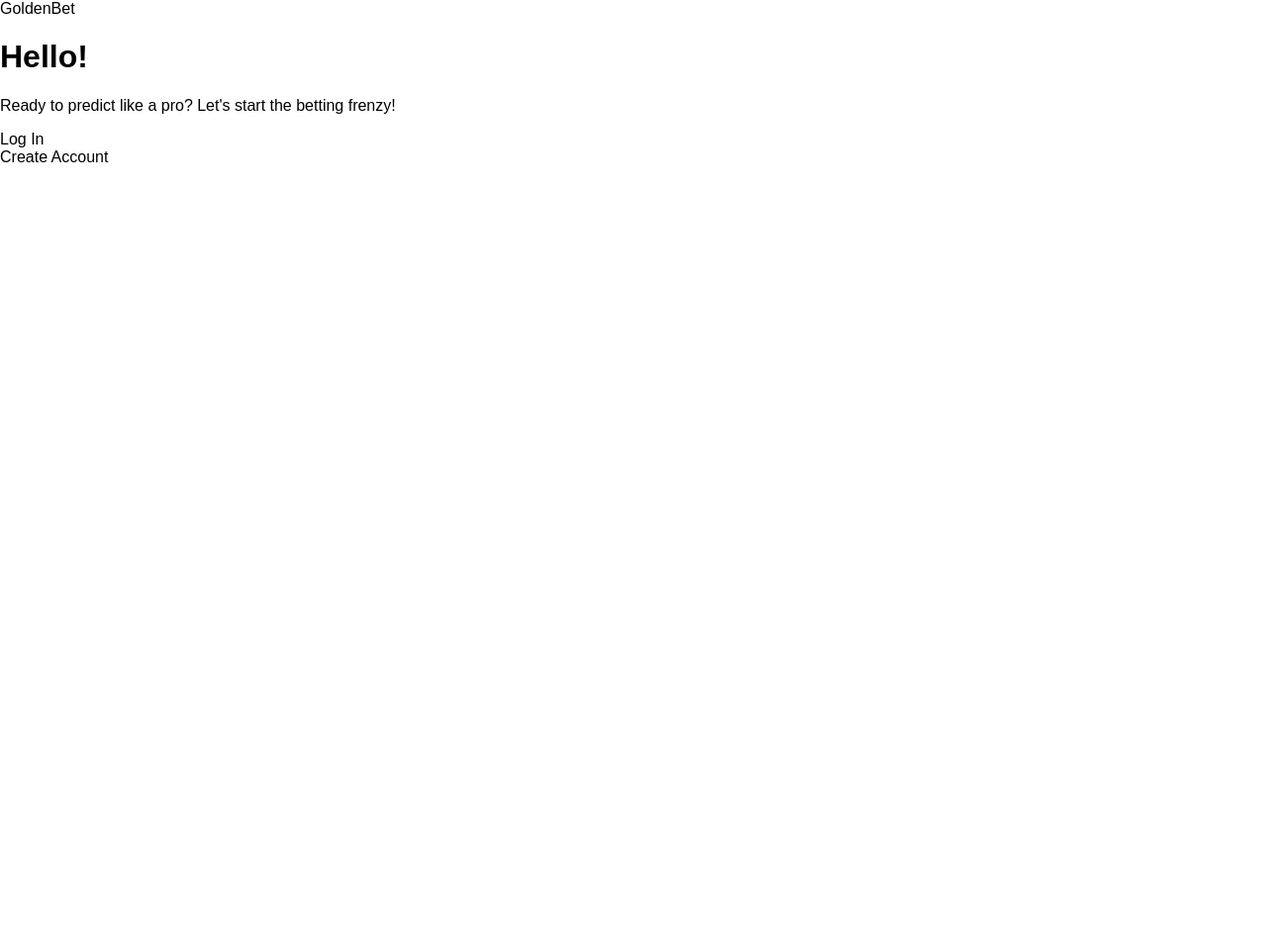
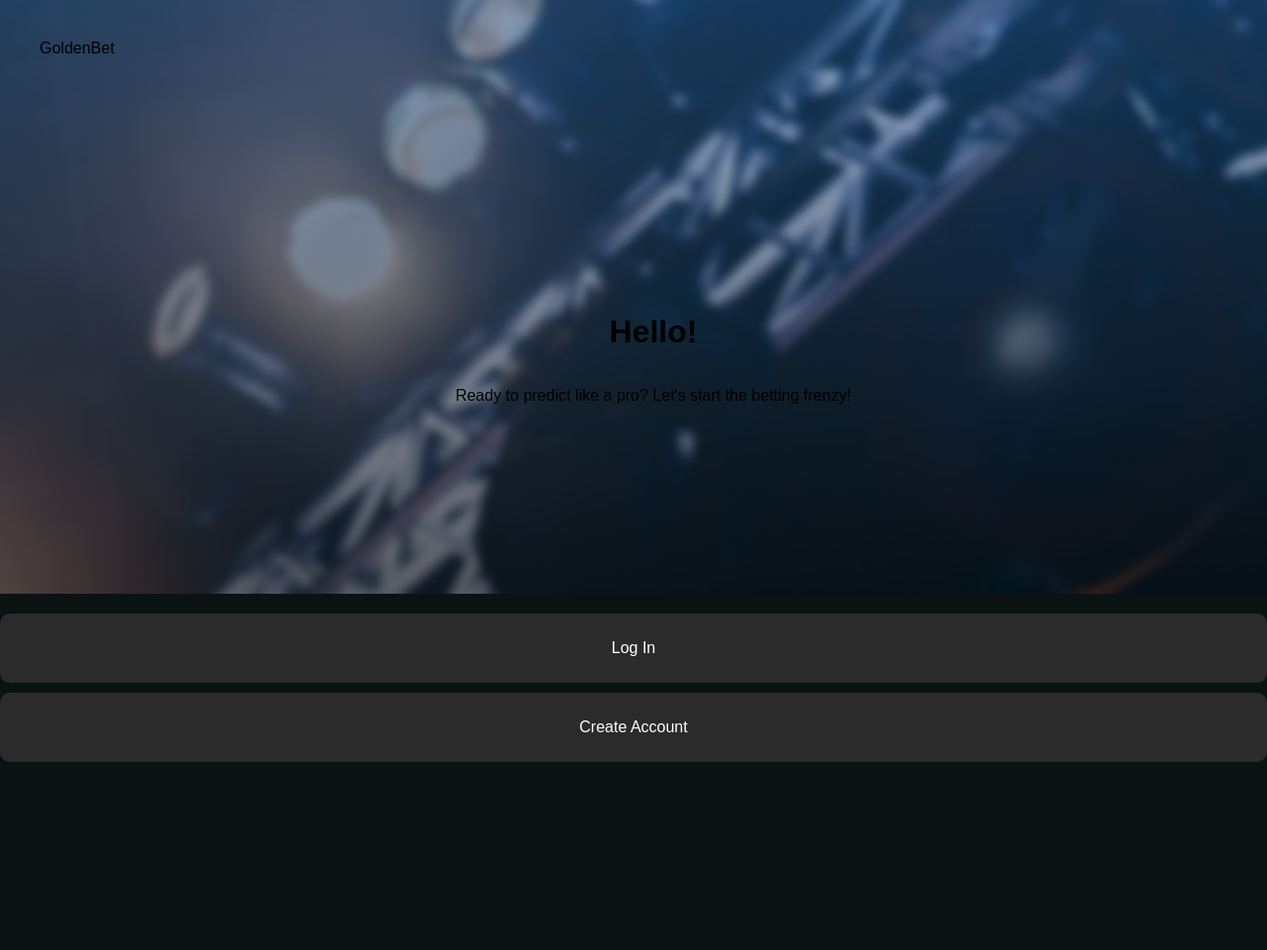
Before and after one commit to Linnea1/Case4, a PHP site: page / in a window 1280 px wide. Shown: the whole page at 99% size. Before the commit the page ends 164 px from the top, so only its background shows below. Run offline with PHP 8.4, Linux system fonts and the light colour scheme; some libraries are stand-ins or nearby versions.

Commit message:
Updated welcome page css

```diff
--- a/CSS/welcome.css
+++ b/CSS/welcome.css
@@ -1,45 +1,75 @@
-.welcomePageWrapper{
+.welcome-container {
+    position: relative;
+    width: 100%;
+    height: 70vh;
+    overflow: hidden;
+    padding: 20px;
+}
+
+.blurred-background {
+    position: absolute;
+    top: 0;
+    left: 0;
     width: 100%;
     height: 100%;
-}
-.welcomePagePicture{
-    height: 40vh;
-    width: 100vw;
-    background-image: linear-gradient(to bottom, rgba(0,0,0,0.4), rgba(0,0,0,0.8)), url('../images/bg-welcome.png');
+    background-image: linear-gradient(to top, rgba(0, 0, 0, 0.6), transparent), linear-gradient(to bottom, rgba(30, 87, 153, 0.4), transparent),url('../images/bg-welcome.png');
     background-size: cover;
     background-position: center;
     background-repeat: no-repeat;
+    filter: blur(5px);
+    z-index: -1;
+    transform: scale(1.1);
 }
 
-.welcomePageContentContainer{
+.welcome-text {
+    z-index: 1;
     padding: 20px;
-    width: 100%;
+}
+
+.web-title {
+    height: 20vh;
+}
+
+.welcome-content {
+    height: 40vh;
     display: flex;
     flex-direction: column;
     align-items: center;
-    box-sizing: border-box;
+    justify-content: center;
 }
-.button:hover{
-    cursor: pointer;
+
+.welcome-content p {
+    text-align: center;
 }
-.loginRegisterButtonContainer{
+
+.welcome-buttons {
+    height: 40vh;
+    width: 100%;
+    position: absolute;
+    left: 50%;
+    transform: translateX(-50%);
     display: flex;
     flex-direction: column;
-    width: 100%;
-    align-self: flex-end;
     gap: 10px;
+    background-color: rgb(11, 19, 18);
+    padding: 20px;
+    margin-bottom: -20px;
 }
-.loginButton{
-    flex-grow: 1;
-    background-color: rgb(192, 192, 192);
+
+.login-button,
+.register-button {
     text-align: center;
     padding: 10px;
     border-radius: 10px;
+    color: white;
+    background-color: rgb(43, 43, 43);
+    height: 50px;
+    display: flex;
+    justify-content: center;
+    align-items: center;
 }
-.registerButton{
-    flex-grow: 1;
-    background-color: rgb(192, 192, 192);
-    text-align: center;
-    padding: 10px;
-    border-radius: 10px;
+
+.login-button:hover,
+.register-button:hover {
+    background-color: darkgray;
 }
```
